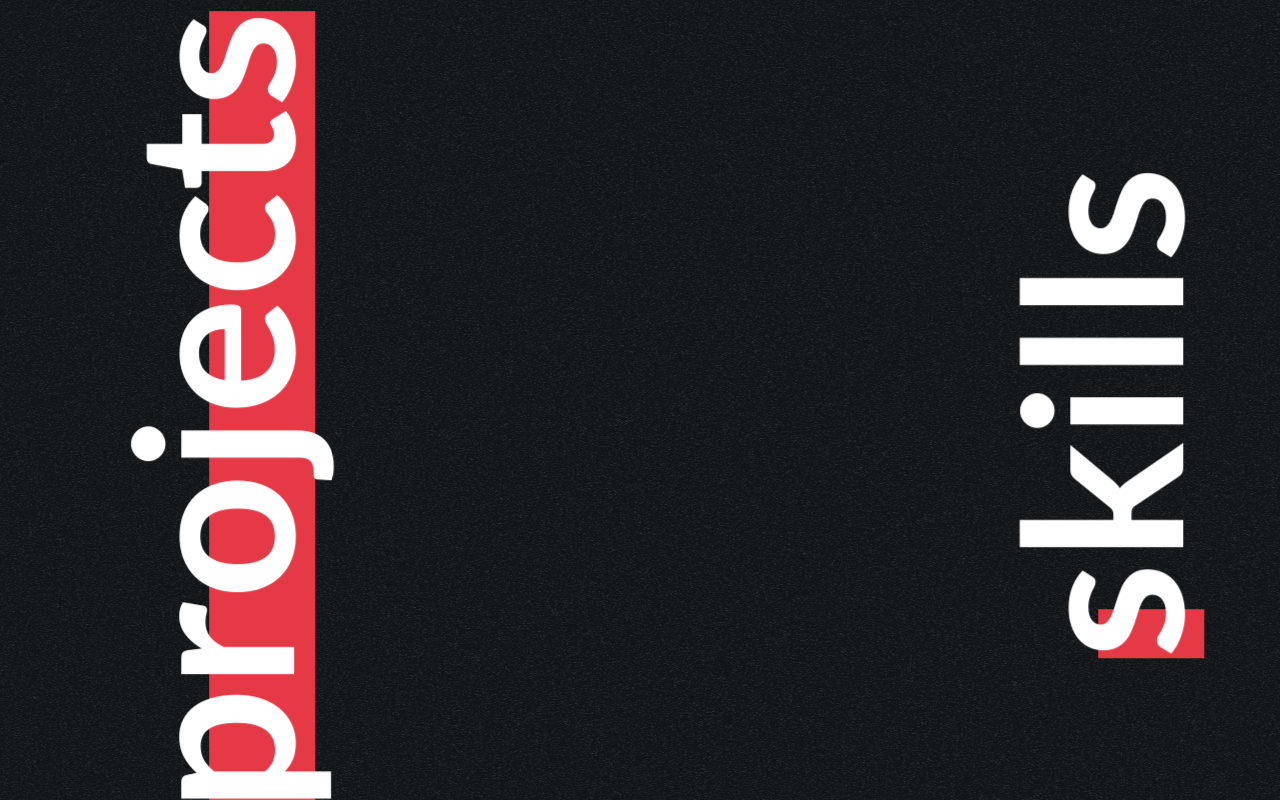
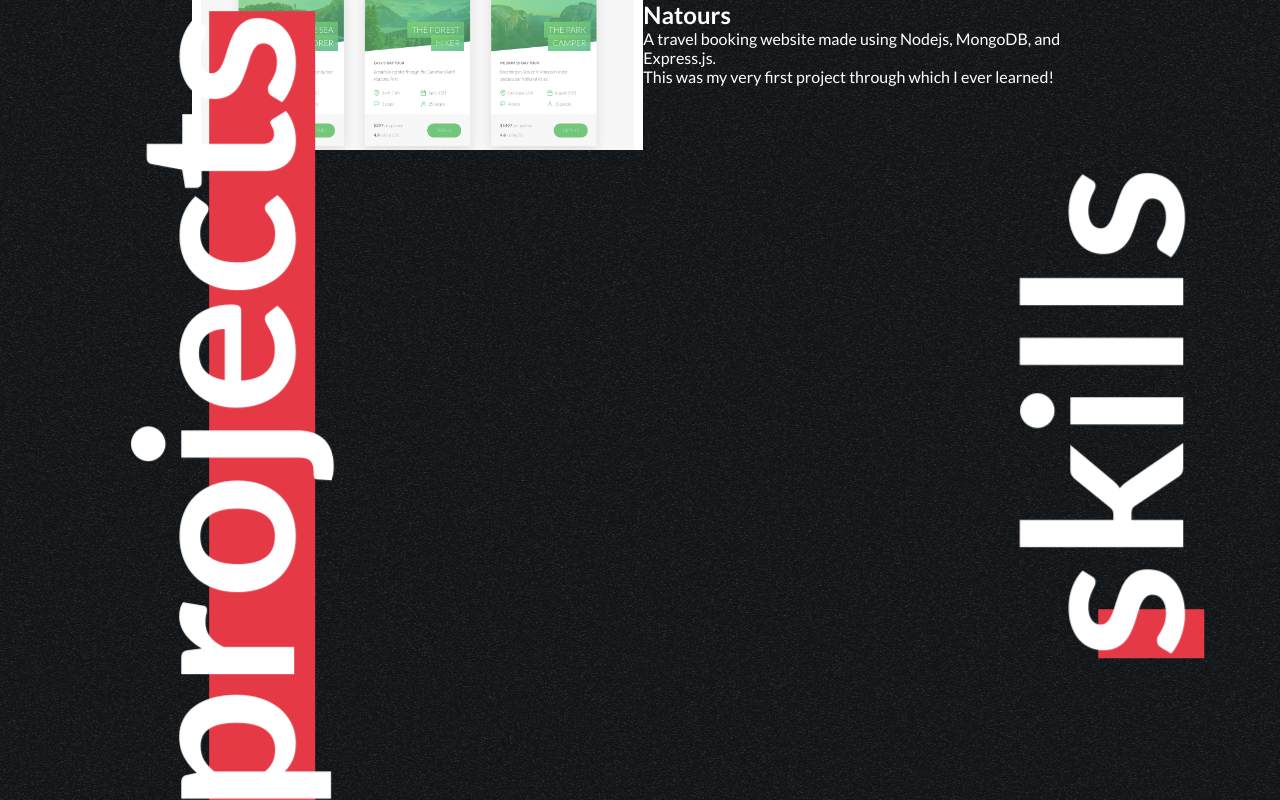
Before and after one commit to frostzt/frostzt, a Next.js app: page /projects in a window 1280 px wide. Built offline with nearby package versions, Linux system fonts and the light colour scheme.

Commit message:
creating projects and project components

```diff
--- a/Components/Project/Project.module.scss
+++ b/Components/Project/Project.module.scss
@@ -1,2 +1,15 @@
 .container {
+  display: flex;
+  font-size: 1.6rem;
+  color: var(--text-color);
+
+  .imageContainer {
+    width: 50rem;
+    height: 15rem;
+    position: relative;
+
+    &__image {
+      width: 100% !important;
+    }
+  }
 }
--- a/Components/Project/Project.tsx
+++ b/Components/Project/Project.tsx
@@ -8,9 +8,22 @@ import styles from "./Project.module.scss";
 const Project = () => {
   return (
     <div className={styles.container}>
-      <div className={styles.imageContainer}></div>
-      <h2 className={styles.title}></h2>
-      <div className={styles.about}></div>
+      <div className={styles.imageContainer}>
+        <Image
+          className={styles.imageContainer__image}
+          layout="fill"
+          objectFit="cover"
+          src="/images/projects/natours/natours-normal.png"
+        />
+      </div>
+      <div className={styles.content}>
+        <h2 className={styles.title}>Natours</h2>
+        <div className={styles.about}>
+          A travel booking website made using Nodejs, MongoDB, and Express.js.
+          <br />
+          This was my very first project through which I ever learned!
+        </div>
+      </div>
     </div>
   );
 };
--- a/Components/Projects/Projects.module.scss
+++ b/Components/Projects/Projects.module.scss
@@ -1,5 +1,6 @@
 .container {
   width: 100%;
   display: flex;
+  align-items: center;
   flex-direction: column;
 }
--- a/Components/Projects/Projects.tsx
+++ b/Components/Projects/Projects.tsx
@@ -8,7 +8,11 @@ import styles from "./Projects.module.scss";
 import Project from "../Project/Project";
 
 const Projects: React.FC = () => {
-  return <div className={styles.container}></div>;
+  return (
+    <div className={styles.container}>
+      <Project />
+    </div>
+  );
 };
 
 export default Projects;
```
